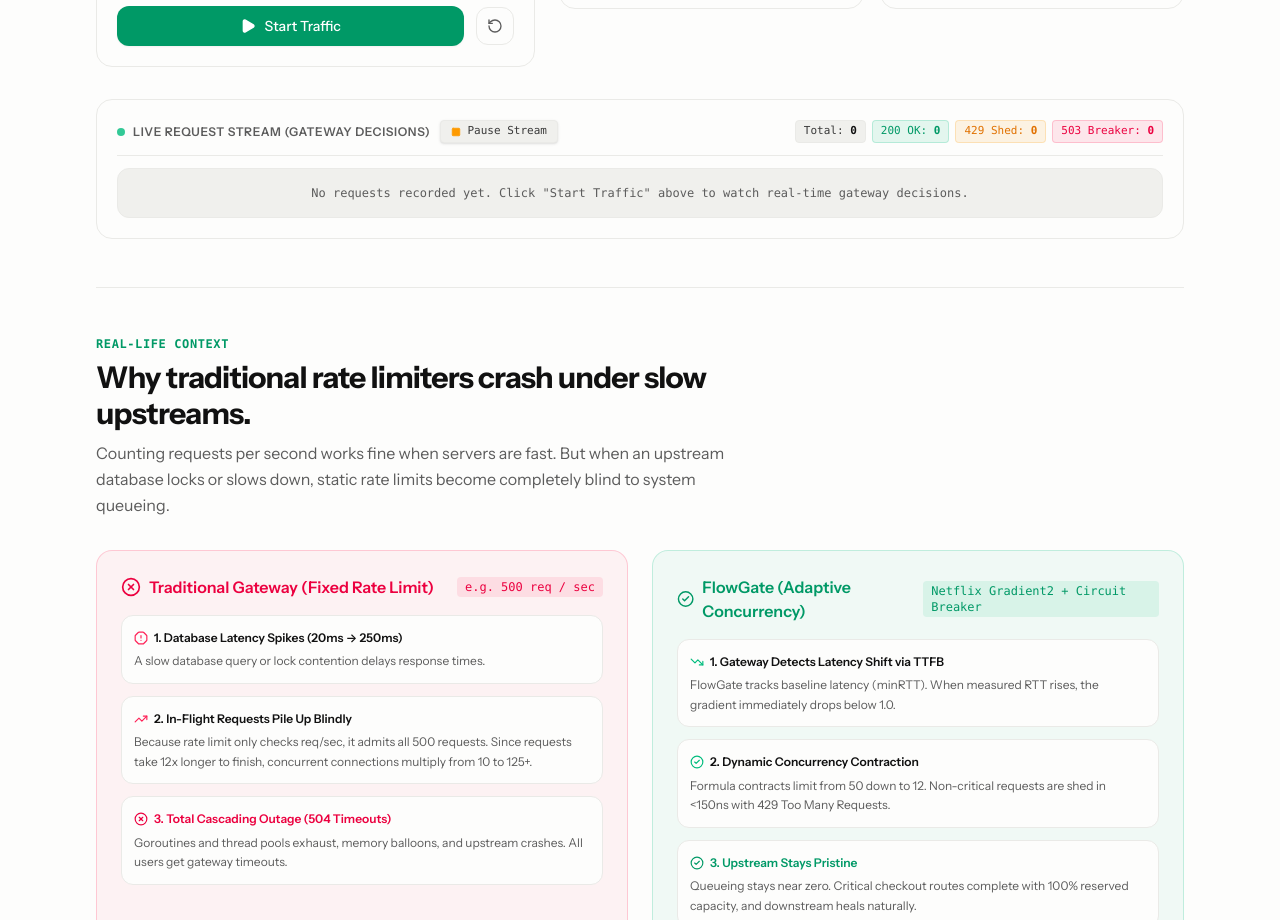
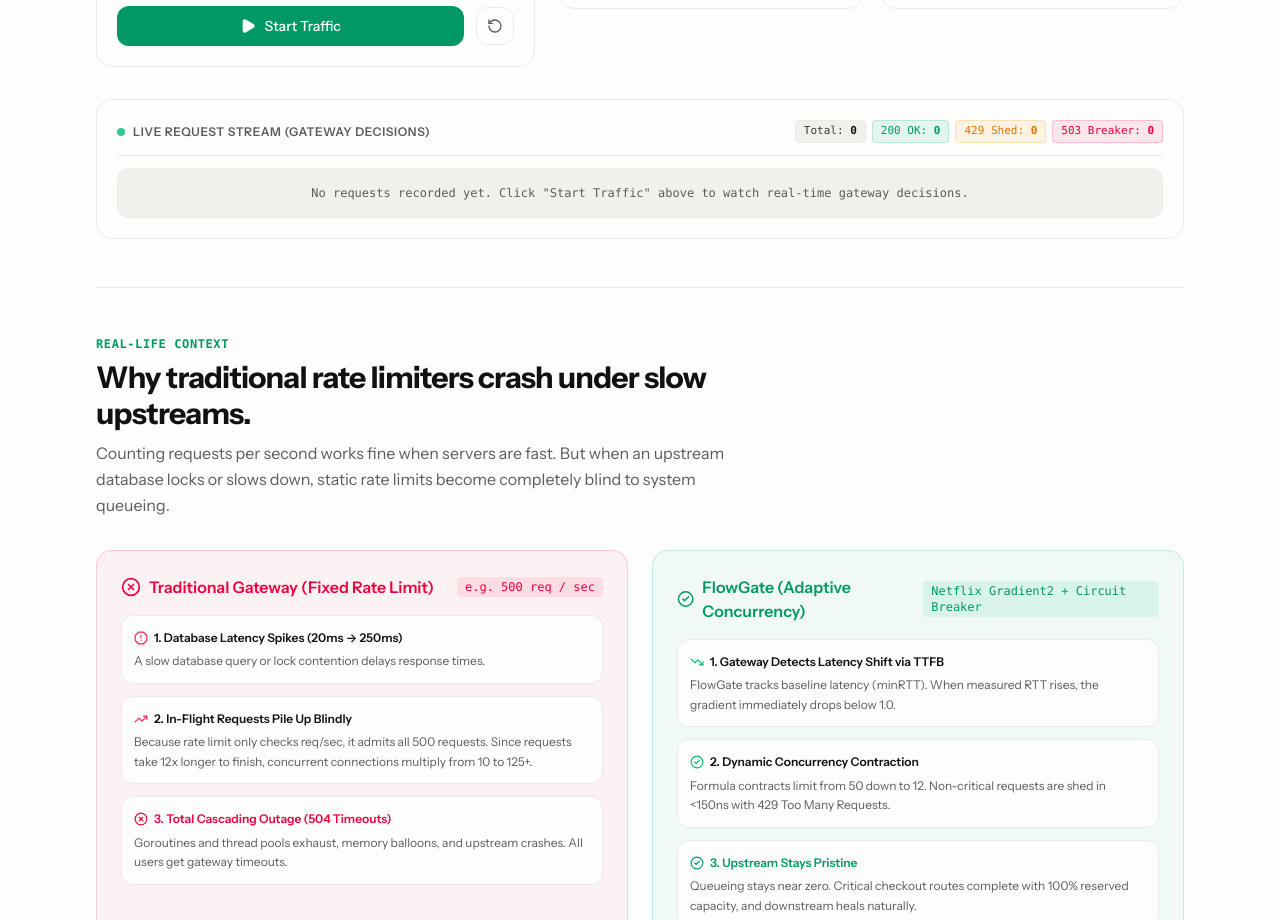
Before and after one commit to No-man1234/FlowGate, a Next.js app in the folder frontend/: page / in a window 1280 px wide. Shown: the part 1380-2300 px from the top of the page. Built offline with nearby package versions, Linux system fonts and the light colour scheme.

Commit message:
fix(frontend): ensure continuous request production without pausing on scroll

```diff
--- a/frontend/src/components/flowgate/visualizer.tsx
+++ b/frontend/src/components/flowgate/visualizer.tsx
@@ -72,14 +72,8 @@
   // History for charts
   const [history, setHistory] = useState<TelemetryPoint[]>([]);
   const [logs, setLogs] = useState<RequestLog[]>([]);
-  const [isStreamPaused, setIsStreamPaused] = useState<boolean>(false);
-  const isStreamPausedRef = useRef<boolean>(false);
   const logContainerRef = useRef<HTMLDivElement>(null);
   const touchStartY = useRef<number | null>(null);
-
-  useEffect(() => {
-    isStreamPausedRef.current = isStreamPaused;
-  }, [isStreamPaused]);
 
   // Simulation animation frame ref
   const animRef = useRef<number | null>(null);
@@ -351,7 +345,7 @@
         return next.slice(-40);
       });
 
-      if (batchLogs.length > 0 && !isStreamPausedRef.current) {
+      if (batchLogs.length > 0) {
         setLogs((prev) => [...batchLogs, ...prev].slice(0, 50));
       }
 
@@ -905,47 +899,11 @@
       {/* Real-Time Request Inspector Log */}
       <div className="p-4 sm:p-5 rounded-2xl border border-[var(--line)] bg-[var(--bg)] flex flex-col gap-3">
         <div className="flex flex-col sm:flex-row sm:items-center justify-between gap-2.5 border-b border-[var(--line)] pb-3">
-          <div className="flex flex-wrap items-center gap-2.5">
+          <div className="flex items-center gap-2.5">
             <h3 className="text-xs uppercase tracking-wider font-semibold text-[var(--muted)] flex items-center gap-2">
-              <span
-                className={`w-2 h-2 rounded-full ${
-                  isStreamPaused ? "bg-amber-500" : "bg-emerald-500 animate-pulse"
-                }`}
-              />
+              <span className="w-2 h-2 rounded-full bg-emerald-500 animate-pulse" />
               Live Request Stream (Gateway Decisions)
             </h3>
-            <button
-              type="button"
-              onClick={() => {
-                if (isStreamPaused) {
-                  setIsStreamPaused(false);
-                  if (logContainerRef.current) {
-                    logContainerRef.current.scrollTop = 0;
-                  }
-                } else {
-                  setIsStreamPaused(true);
-                }
-              }}
-              className="text-[11px] font-mono px-2.5 py-0.5 rounded border border-[var(--line)] bg-[var(--chip)] text-[var(--fg2)] hover:bg-[var(--chip-hover)] transition-colors flex items-center gap-1.5 shadow-sm"
-              title={isStreamPaused ? "Resume live streaming" : "Pause live streaming to inspect logs"}
-            >
-              {isStreamPaused ? (
-                <>
-                  <Play className="w-2.5 h-2.5 text-emerald-500 fill-emerald-500" />
-                  <span className="font-semibold text-emerald-600 dark:text-emerald-400">Resume Stream</span>
-                </>
-              ) : (
-                <>
-                  <Square className="w-2.5 h-2.5 text-amber-500 fill-amber-500" />
-                  <span>Pause Stream</span>
-                </>
-              )}
-            </button>
-            {isStreamPaused && (
-              <span className="text-[11px] text-amber-600 dark:text-amber-400 font-mono hidden sm:inline-block">
-                (Paused for inspection)
-              </span>
-            )}
             {logs.length > 0 && (
               <button
                 type="button"
@@ -976,47 +934,17 @@
         <div
           ref={logContainerRef}
           style={{ overflowAnchor: "none" }}
-          onScroll={() => {
-            const el = logContainerRef.current;
-            if (!el) return;
-            // If the user manually scrolls down the scrollbar to inspect history, auto-pause the stream!
-            if (el.scrollTop > 15 && !isStreamPausedRef.current) {
-              setIsStreamPaused(true);
-            }
-          }}
           onWheel={(e) => {
-            const el = logContainerRef.current;
-            if (!el) return;
-            if (!isStreamPaused) {
-              // When live streaming, keep stream pinned to latest and let user scroll webpage freely!
-              window.scrollBy({ top: e.deltaY, behavior: "auto" });
-            } else {
-              // When paused, allow internal inspecting of log history with boundary pass-through
-              if (e.deltaY < 0 && el.scrollTop <= 2) {
-                window.scrollBy({ top: e.deltaY, behavior: "auto" });
-              } else if (e.deltaY > 0 && el.scrollTop + el.clientHeight >= el.scrollHeight - 2) {
-                window.scrollBy({ top: e.deltaY, behavior: "auto" });
-              }
-            }
+            window.scrollBy({ top: e.deltaY, behavior: "auto" });
           }}
           onTouchStart={(e) => {
             touchStartY.current = e.touches[0].clientY;
           }}
           onTouchMove={(e) => {
-            const el = logContainerRef.current;
-            if (!el || touchStartY.current === null) return;
+            if (touchStartY.current === null) return;
             const currentY = e.touches[0].clientY;
-            const deltaY = touchStartY.current - currentY; // positive = scroll down, negative = scroll up
-
-            if (!isStreamPaused) {
-              window.scrollBy({ top: deltaY, behavior: "auto" });
-            } else {
-              if (deltaY < 0 && el.scrollTop <= 2) {
-                window.scrollBy({ top: deltaY, behavior: "auto" });
-              } else if (deltaY > 0 && el.scrollTop + el.clientHeight >= el.scrollHeight - 2) {
-                window.scrollBy({ top: deltaY, behavior: "auto" });
-              }
-            }
+            const deltaY = touchStartY.current - currentY;
+            window.scrollBy({ top: deltaY, behavior: "auto" });
             touchStartY.current = currentY;
           }}
           onTouchEnd={() => {
```
